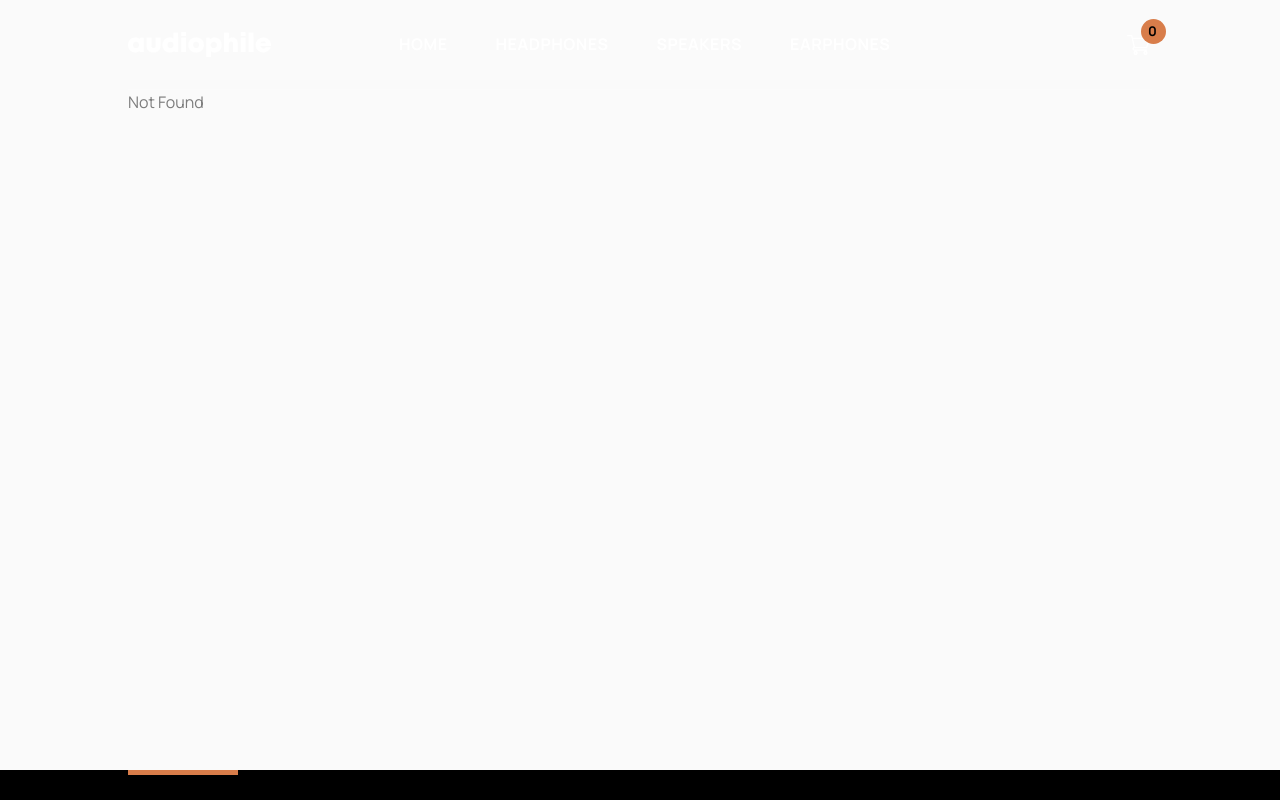
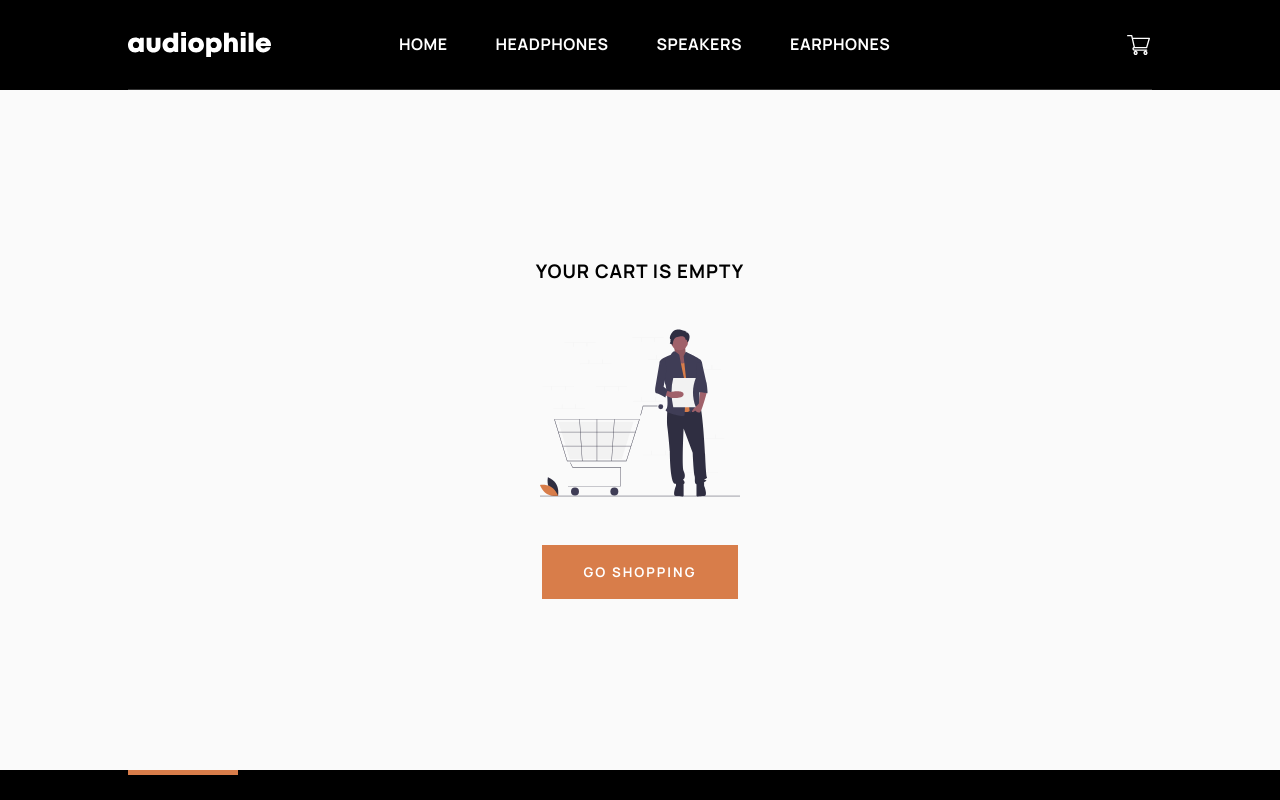
Before and after one commit to ubong-s/react-audiophile-ecommerce, a React (Create React App) app: page /checkout in a window 1280 px wide. Shown: the top 800 px of the page. Built offline with nearby package versions, Linux system fonts and the light colour scheme; data requests are answered from the project's data file.

Commit message:
added checkpot page

```diff
--- a/src/App.js
+++ b/src/App.js
@@ -14,6 +14,7 @@ const ProductCategories = lazy(() =>
    import('./pages/products/productCategories')
 );
 const SingleProductPage = lazy(() => import('./pages/product'));
+const CheckoutPage = lazy(() => import('./pages/checkout'));
 const NotFound = lazy(() => import('./pages/404'));
 
 function App() {
@@ -64,6 +65,8 @@ function App() {
                         path='/product/:slug'
                         element={<SingleProductPage />}
                      />
+
+                     <Route exact path='/checkout' element={<CheckoutPage />} />
                      <Route path='*' element={<NotFound />} />
                   </Routes>
                </main>
--- a/src/components/index.js
+++ b/src/components/index.js
@@ -12,7 +12,7 @@ import Loading from './shared/Loading';
 import PageHeader from './shared/PageHeader';
 import ProductsListing from './shared/ProductsListing';
 import Seo from './shared/Seo';
-import BlackBar from './singleProductPage/BlackBar';
+import BlackBar from './shared/BlackBar';
 import ProductFeatures from './singleProductPage/ProductFeatures';
 import ProductGallery from './singleProductPage/ProductGallery';
 import ProductInfo from './singleProductPage/ProductInfo';
--- a/src/components/shared/Button.js
+++ b/src/components/shared/Button.js
@@ -44,8 +44,9 @@ const ButtonWrap = styled.button`
          border: ${(props) => props.theme.accent} 2px solid;
 
          &:hover {
-            background-color: transparent;
-            color: ${(props) => props.theme.accent};
+            border: ${(props) => props.theme.accent_light} 2px solid;
+            background-color: ${(props) => props.theme.accent_light};
+            color: ${(props) => props.theme.white};
          }
       `}
 `;
--- a/src/components/shared/Cart/CartContent.js
+++ b/src/components/shared/Cart/CartContent.js
@@ -1,7 +1,12 @@
 import { useDispatch, useSelector } from 'react-redux';
 import { Link } from 'react-router-dom';
 import styled from 'styled-components';
-import { clearCart } from '../../../redux_toolkit/features/cartSlice';
+import {
+   clearCart,
+   removeItem,
+   toggleCartItemAmount,
+} from '../../../redux_toolkit/features/cartSlice';
+import { closeCart } from '../../../redux_toolkit/features/globalSlice';
 import { misc, typography } from '../../../styles/theme';
 import Button from '../Button';
 
@@ -12,6 +17,19 @@ const CartContent = () => {
       cart: { cart, total_items, total_amount },
    } = useSelector((state) => state);
 
+   const remove = (id) => {
+      dispatch(removeItem(id));
+   };
+
+   const toggleAmount = (id, value) => {
+      dispatch(
+         toggleCartItemAmount({
+            id,
+            value,
+         })
+      );
+   };
+
    return (
       <CartContentWrap>
          <div className='cart-header'>
@@ -21,7 +39,7 @@ const CartContent = () => {
 
          <ul>
             {cart.map((cartItem) => {
-               const { id, name, image, price, quantity } = cartItem;
+               const { id, name, image, price, quantity, max } = cartItem;
 
                return (
                   <CartItem key={id}>
@@ -31,12 +49,34 @@ const CartContent = () => {
                         <p>${new Intl.NumberFormat().format(price)}</p>
                      </div>
 
-                     <div className='quantity'>
-                        <button data-qty='decrease' className='qty-btn'>
+                     <div
+                        className={
+                           quantity === max
+                              ? 'quantity limit-active'
+                              : 'quantity'
+                        }
+                     >
+                        <button
+                           data-qty='decrease'
+                           className='qty-btn'
+                           onClick={(e) => {
+                              if (quantity === 1) {
+                                 return remove(id);
+                              } else {
+                                 toggleAmount(id, e.target.dataset.qty);
+                              }
+                           }}
+                        >
                            -
                         </button>
                         <span className='qty'>{quantity}</span>
-                        <button data-qty='increase' className='qty-btn'>
+                        <button
+                           data-qty='increase'
+                           className='qty-btn'
+                           onClick={(e) =>
+                              toggleAmount(id, e.target.dataset.qty)
+                           }
+                        >
                            +
                         </button>
                      </div>
@@ -52,7 +92,11 @@ const CartContent = () => {
             </p>
          </div>
 
-         <Link to='/checkout' className='checkout-btn'>
+         <Link
+            to='/checkout'
+            className='checkout-btn'
+            onClick={() => dispatch(closeCart())}
+         >
             <Button colored='true' text='Checkout' />
          </Link>
       </CartContentWrap>
@@ -76,10 +120,16 @@ const CartContentWrap = styled.div`
          text-transform: capitalize;
          text-decoration: underline;
          color: ${(props) => props.theme.text};
+
+         &:hover {
+            color: ${(props) => props.theme.accent};
+         }
       }
    }
 
    .total {
+      margin: 1.25rem 0;
+
       p {
          display: flex;
          align-items: center;
@@ -129,7 +179,7 @@ const CartItem = styled.li`
       font-weight: ${typography.weight.bold};
       transition: ${misc.transition.ease};
       border: transparent 1px solid;
-      height: 2.5rem;
+      height: 2.25rem;
 
       .qty-btn {
          padding: 0 1rem;
@@ -154,5 +204,9 @@ const CartItem = styled.li`
          height: 100%;
          color: ${(props) => props.theme.black};
       }
+
+      &.limit-active {
+         border: ${(props) => props.theme.accent} 1px solid;
+      }
    }
 `;
--- a/src/components/shared/Cart/CartEmpty.js
+++ b/src/components/shared/Cart/CartEmpty.js
@@ -8,7 +8,7 @@ const CartEmpty = () => {
    return (
       <CartEmptyWrap>
          <h3>Your Cart is empty</h3>
-         <img src='/assets/cart/icon_empty_cart.svg' alt='' />
+         <img src='/assets/cart/icon_empty_cart.svg' alt='Empty Cart' />
          <div onClick={() => dispatch(closeCart())}>
             <Button colored='true' text='Go Shopping' />
          </div>
--- a/src/components/shared/Header/CartBtn.js
+++ b/src/components/shared/Header/CartBtn.js
@@ -2,6 +2,7 @@ import React from 'react';
 import styled from 'styled-components';
 import { toggleCart } from '../../../redux_toolkit/features/globalSlice';
 import { useDispatch, useSelector } from 'react-redux';
+import { misc } from '../../../styles/theme';
 
 const CartBtn = () => {
    const dispatch = useDispatch();
@@ -20,7 +21,9 @@ const CartBtn = () => {
                fillRule='nonzero'
             />
          </svg>
-         <span className='cart-value'>{total_items}</span>
+         <span className={total_items > 0 ? 'cart-value active' : 'cart-value'}>
+            {total_items}
+         </span>
       </CartBtnWrap>
    );
 };
@@ -43,5 +46,13 @@ const CartBtnWrap = styled.button`
       height: 25px;
       width: 25px;
       border-radius: 50%;
+      opacity: 0;
+      transform: scale(0);
+      transition: ${misc.transition.ease};
+
+      &.active {
+         transform: scale(1);
+         opacity: 1;
+      }
    }
 `;
--- a/src/components/singleProductPage/ProductInfo.js
+++ b/src/components/singleProductPage/ProductInfo.js
@@ -99,6 +99,10 @@ const ProductInfoWrap = styled.section`
    .go-back-btn {
       text-transform: capitalize;
       color: ${(props) => props.theme.text};
+
+      &:hover {
+         color: ${(props) => props.theme.accent};
+      }
    }
 
    .info-btm {
--- /dev/null
+++ b/src/pages/checkout.js
@@ -0,0 +1,52 @@
+import { useSelector } from 'react-redux';
+import { Link } from 'react-router-dom';
+import styled from 'styled-components';
+import { BlackBar, Button } from '../components';
+
+const CheckoutPage = () => {
+   const { cart } = useSelector((state) => state.cart);
+
+   return (
+      <>
+         <BlackBar />
+
+         {cart.length < 1 ? (
+            <EmptyCart>
+               <div className='container'>
+                  <h3>Your Cart is empty</h3>
+                  <img
+                     src='/assets/cart/icon_empty_cart.svg'
+                     alt='Empty Cart'
+                  />
+                  <Link to='/'>
+                     <Button colored='true' text='Go Shopping' />
+                  </Link>
+               </div>
+            </EmptyCart>
+         ) : (
+            <>Checkout</>
+         )}
+      </>
+   );
+};
+
+export default CheckoutPage;
+
+const EmptyCart = styled.section`
+   display: flex;
+   flex-direction: column;
+   align-items: center;
+   justify-content: center;
+   height: 85vh;
+   text-align: center;
+
+   .container {
+   }
+
+   img {
+      display: block;
+      width: 200px;
+      height: 200px;
+      margin: 2rem auto;
+   }
+`;
--- a/src/pages/product/index.js
+++ b/src/pages/product/index.js
@@ -9,6 +9,7 @@ import {
    ProductGallery,
    YouMayAlsoLike,
 } from '../../components';
+import styled from 'styled-components';
 
 const SingleProductPage = () => {
    const { slug } = useParams();
@@ -16,7 +17,7 @@ const SingleProductPage = () => {
 
    const navigate = useNavigate();
    const {
-      // single_product_loading: loading,
+      single_product_loading: loading,
       single_product_error: error,
       single_product: product,
    } = useSelector((state) => state.products);
@@ -39,8 +40,10 @@ const SingleProductPage = () => {
       <>
          <Seo title={product?.name} />
          <BlackBar />
-         {product && (
-            <>
+         {loading ? (
+            <Loading />
+         ) : product ? (
+            <ProductDataRoot>
                <ProductInfo product={product} />
                <ProductFeatures
                   features={product.features}
@@ -49,8 +52,8 @@ const SingleProductPage = () => {
 
                <ProductGallery name={product.name} gallery={product.gallery} />
                <YouMayAlsoLike relatedProducts={product.others} />
-            </>
-         )}
+            </ProductDataRoot>
+         ) : null}
          <CategoriesGrid />
          <BestGear />
       </>
@@ -58,3 +61,12 @@ const SingleProductPage = () => {
 };
 
 export default SingleProductPage;
+
+const Loading = styled.div`
+   width: 100%;
+   height: 85vh;
+`;
+
+const ProductDataRoot = styled.div`
+   width: 100%;
+`;
--- a/src/redux_toolkit/features/cartSlice.js
+++ b/src/redux_toolkit/features/cartSlice.js
@@ -13,9 +13,7 @@ export const cartSlice = createSlice({
    initialState,
    reducers: {
       addToCart: (state, action) => {
-         console.log(action);
          const { id, slug, quantity, product } = action.payload;
-
          const tempItem = state.cart.find((item) => item.id === id + slug);
 
          if (tempItem) {
@@ -47,6 +45,7 @@ export const cartSlice = createSlice({
             state.cart = [...state.cart, newItem];
          }
       },
+
       removeItem: (state, action) => {
          const tempCart = state.cart.filter(
             (item) => item.id !== action.payload
@@ -54,6 +53,7 @@ export const cartSlice = createSlice({
 
          state.cart = tempCart;
       },
+
       updateCartTotals: (state) => {
          const { total_items, total_amount } = state.cart.reduce(
             (total, cartItem) => {
@@ -67,9 +67,43 @@ export const cartSlice = createSlice({
             { total_items: 0, total_amount: 0 }
          );
 
+         state.total_items = total_items;
          state.total_amount = total_amount;
-         state.total_items = total_items;
+         state.vat = 0.2 * total_amount;
       },
+
+      toggleCartItemAmount: (state, action) => {
+         const { id, value } = action.payload;
+
+         const tempCart = state.cart.map((cartItem) => {
+            if (id === cartItem.id) {
+               if (value === 'increase') {
+                  let newQuantity = cartItem.quantity + 1;
+
+                  if (newQuantity > cartItem.max) {
+                     newQuantity = cartItem.max;
+                  }
+
+                  return { ...cartItem, quantity: newQuantity };
+               }
+
+               if (value === 'decrease') {
+                  let newQuantity = cartItem.quantity - 1;
+
+                  if (newQuantity < 1) {
+                     newQuantity = 1;
+                  }
+
+                  return { ...cartItem, quantity: newQuantity };
+               }
+            }
+
+            return cartItem;
+         });
+
+         state.cart = tempCart;
+      },
+
       clearCart: (state) => {
          state.cart = [];
       },
@@ -77,7 +111,12 @@ export const cartSlice = createSlice({
 });
 
 // Action creators are generated for each case reducer function
-export const { updateCartTotals, addToCart, removeItem, clearCart } =
-   cartSlice.actions;
+export const {
+   updateCartTotals,
+   addToCart,
+   removeItem,
+   toggleCartItemAmount,
+   clearCart,
+} = cartSlice.actions;
 
 export default cartSlice.reducer;
--- a/src/styles/globalStyle.js
+++ b/src/styles/globalStyle.js
@@ -129,6 +129,7 @@ const bodyStyles = css`
       text-transform: uppercase;
       font-weight: 700;
       letter-spacing: 2px;
+      transition: ${misc.transition.ease};
    }
 
    .container {
```
Also changed, not shown: src/components/shared/BlackBar.js (renamed from src/components/singleProductPage/BlackBar.js).
